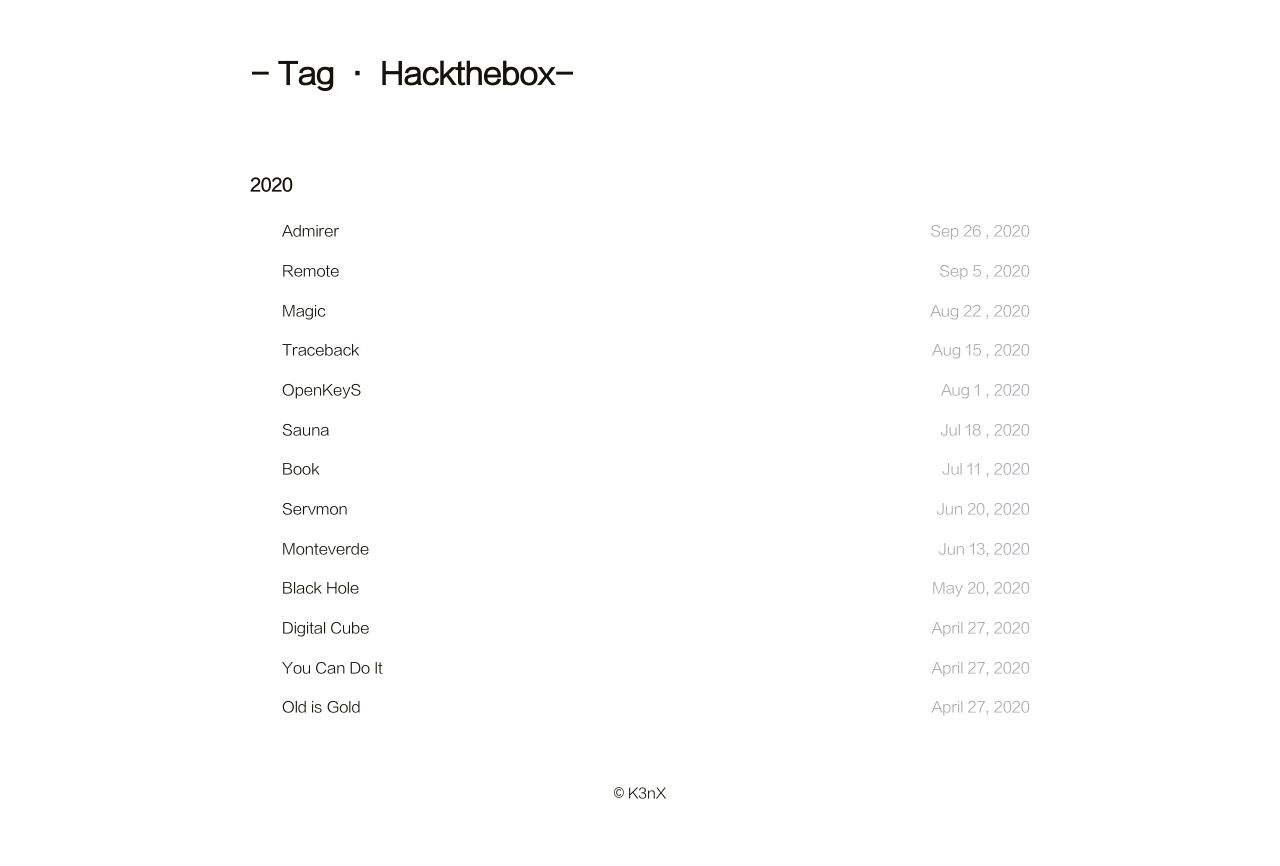
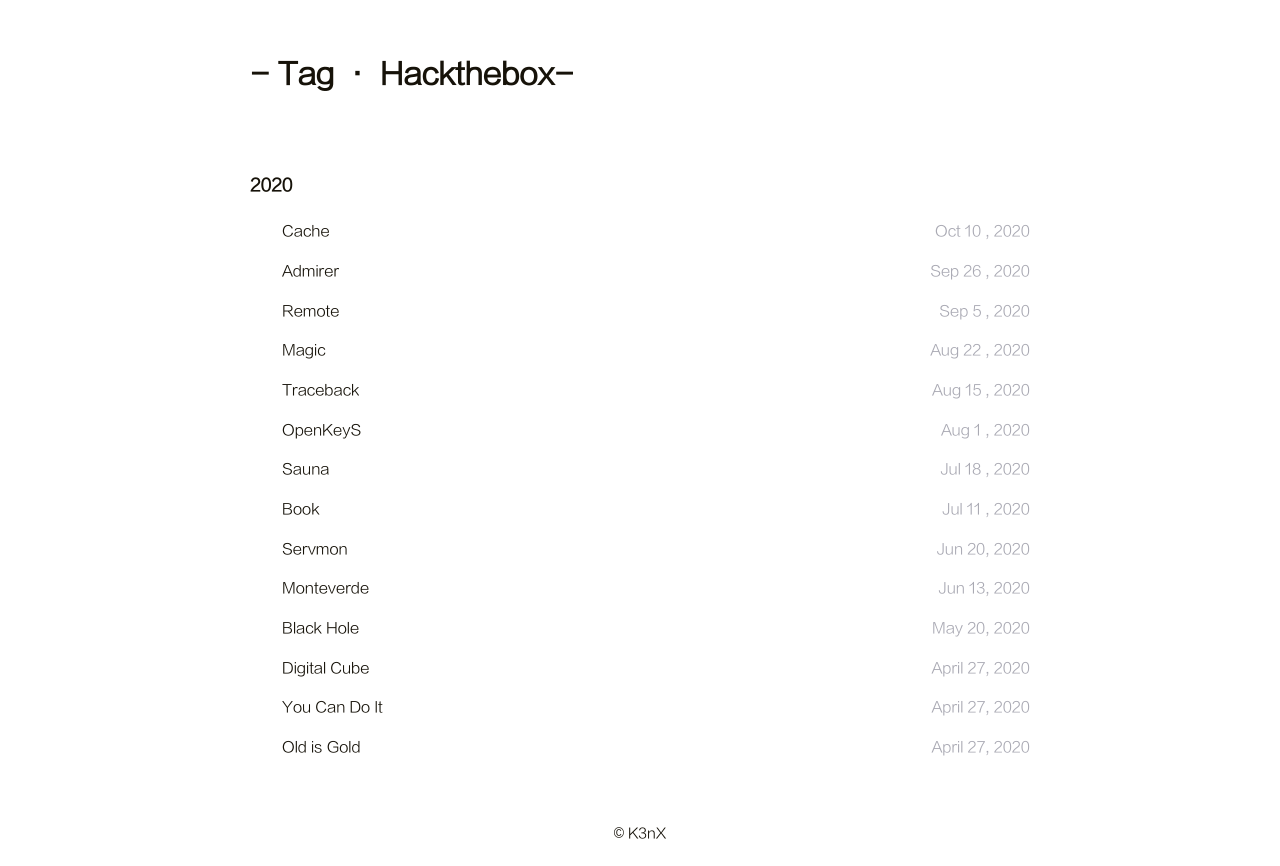
Before and after one commit to k3nX/k3nX.github.io, a plain HTML site: page tags/Hackthebox/index.html in a window 1280 px wide. Shown: the part 67-933 px from the top of the page. Before the commit the page ends 893 px from the top, so only its background shows below. Drawn offline with nearby package versions, Linux system fonts and the light colour scheme; some packages are replaced by stand-ins of ours.

Commit message:
Update index.html

```diff
--- a/tags/Hackthebox/index.html
+++ b/tags/Hackthebox/index.html
@@ -153,6 +153,11 @@
             <h3>2020</h3>
 
 	 <article class="archive-item">
+	<a class="archive-item-link" href="/hackthebox/machines/Cache/"> Cache </a>
+	<span class="archive-item-date">Oct 10 , 2020</span>
+	</article>
+
+	 <article class="archive-item">
 	<a class="archive-item-link" href="/hackthebox/machines/admirer/"> Admirer </a>
 	<span class="archive-item-date">Sep 26 , 2020</span>
 	</article>
```
